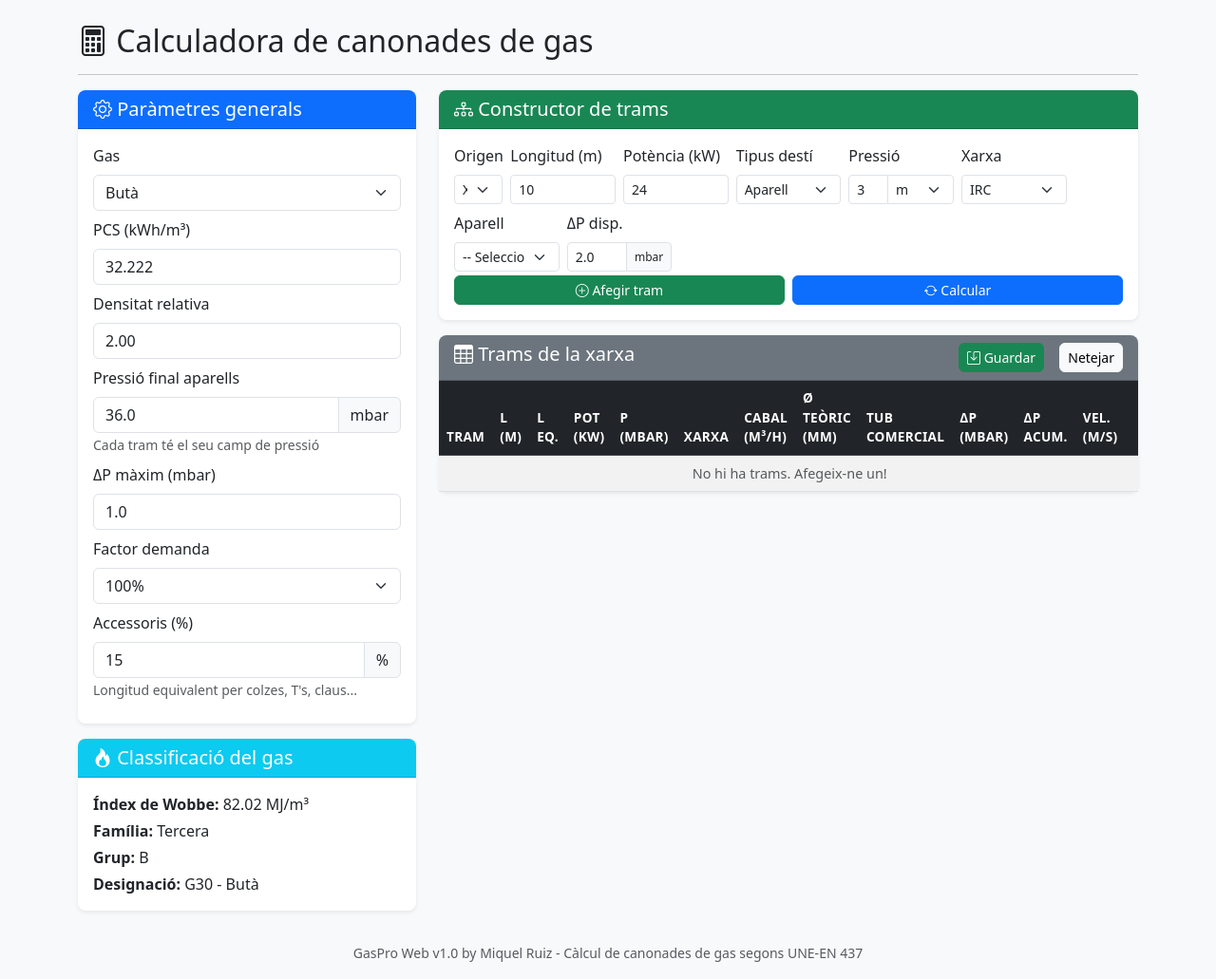
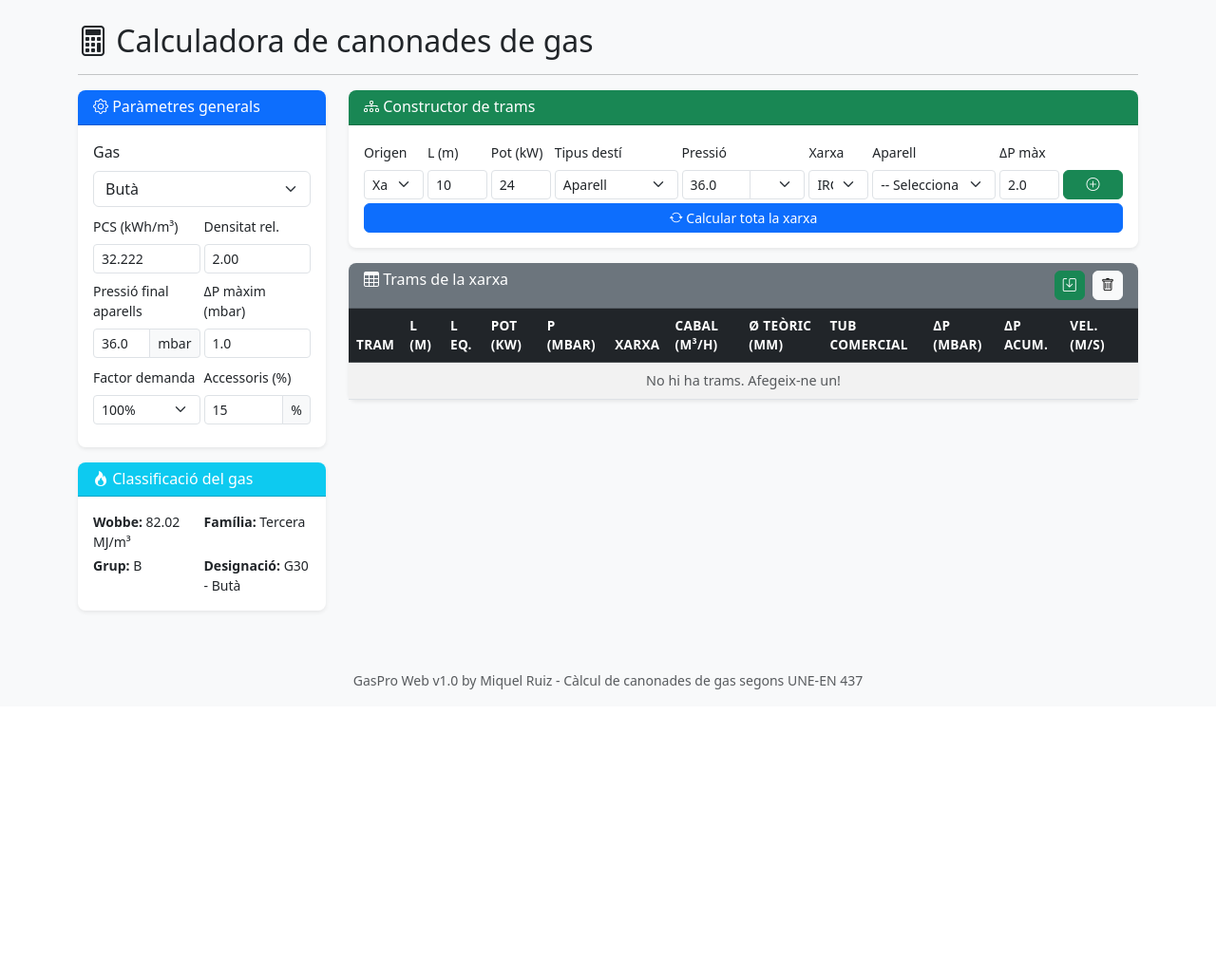
Before and after one commit to Miquel437/gaspro-web, a Flask app: page /calculadora in a window 1280 px wide. Shown: the part 56-1087 px from the top of the page at 95% size. After the commit the page ends 782 px from the top, so only its background shows below. Run offline with Flask 3, Linux system fonts and the light colour scheme; data comes from the database, SQL or seed files in the repository; some libraries are stand-ins or nearby versions.

Commit message:
Layout reorganitzat: més compacte i endreçat

```diff
--- a/templates/calculadora.html
+++ b/templates/calculadora.html
@@ -12,10 +12,10 @@
 
 <div class="row">
     <!-- Paràmetres generals -->
-    <div class="col-md-4">
+    <div class="col-md-3">
         <div class="card shadow-sm mb-3">
-            <div class="card-header bg-primary text-white">
-                <h5 class="mb-0"><i class="bi bi-gear"></i> Paràmetres generals</h5>
+            <div class="card-header bg-primary text-white py-2">
+                <h6 class="mb-0"><i class="bi bi-gear"></i> Paràmetres generals</h6>
             </div>
             <div class="card-body">
                 <form id="form-params">
@@ -30,42 +30,46 @@
                             {% endfor %}
                         </select>
                     </div>
-                    <div class="mb-2">
-                        <label class="form-label">PCS (kWh/m³)</label>
-                        <input type="number" class="form-control" id="param-pcs" step="0.01" value="10.75">
+                    <div class="row g-1 mb-2">
+                        <div class="col-6">
+                            <label class="form-label small">PCS (kWh/m³)</label>
+                            <input type="number" class="form-control form-control-sm" id="param-pcs" step="0.01" value="10.75">
                         </div>
-                    <div class="mb-2">
-                        <label class="form-label">Densitat relativa</label>
-                        <input type="number" class="form-control" id="param-dens" step="0.01" value="0.60">
+                        <div class="col-6">
+                            <label class="form-label small">Densitat rel.</label>
+                            <input type="number" class="form-control form-control-sm" id="param-dens" step="0.01" value="0.60">
                         </div>
-                    <div class="mb-2">
-                        <label class="form-label">Pressió final aparells</label>
-                        <div class="input-group">
+                    </div>
+                    <div class="row g-1 mb-2">
+                        <div class="col-6">
+                            <label class="form-label small">Pressió final aparells</label>
+                            <div class="input-group input-group-sm">
                                 <input type="number" class="form-control" id="param-pressio" step="0.1" value="20" readonly>
                                 <span class="input-group-text" id="param-pressio-unit">mbar</span>
                             </div>
-                        <small class="text-muted">Cada tram té el seu camp de pressió</small>
                         </div>
-                    <div class="mb-2">
-                        <label class="form-label">ΔP màxim (mbar)</label>
-                        <input type="number" class="form-control" id="param-dp" step="0.1" value="1.0">
+                        <div class="col-6">
+                            <label class="form-label small">ΔP màxim (mbar)</label>
+                            <input type="number" class="form-control form-control-sm" id="param-dp" step="0.1" value="1.0">
                         </div>
-                    <div class="mb-2">
-                        <label class="form-label">Factor demanda</label>
-                        <select class="form-select" id="param-factor">
+                    </div>
+                    <div class="row g-1 mb-2">
+                        <div class="col-6">
+                            <label class="form-label small">Factor demanda</label>
+                            <select class="form-select form-select-sm" id="param-factor">
                                 <option value="1.0">100%</option>
                                 <option value="0.75">75%</option>
                                 <option value="0.5">50%</option>
                                 <option value="0.25">25%</option>
                             </select>
                         </div>
-                    <div class="mb-2">
-                        <label class="form-label">Accessoris (%)</label>
-                        <div class="input-group">
+                        <div class="col-6">
+                            <label class="form-label small">Accessoris (%)</label>
+                            <div class="input-group input-group-sm">
                                 <input type="number" class="form-control" id="param-accessoris" value="15" min="0" max="50" step="5">
                                 <span class="input-group-text">%</span>
                             </div>
-                        <small class="text-muted">Longitud equivalent per colzes, T's, claus...</small>
+                        </div>
                     </div>
                 </form>
             </div>
@@ -73,44 +77,46 @@
 
         <!-- Classificador de gas -->
         <div class="card shadow-sm mb-3">
-            <div class="card-header bg-info text-white">
-                <h5 class="mb-0"><i class="bi bi-fire"></i> Classificació del gas</h5>
+            <div class="card-header bg-info text-white py-2">
+                <h6 class="mb-0"><i class="bi bi-fire"></i> Classificació del gas</h6>
             </div>
             <div class="card-body">
-                <div id="wobbe-info">
-                    <p class="mb-1"><strong>Índex de Wobbe:</strong> <span id="wobbe-valor">--</span></p>
-                    <p class="mb-1"><strong>Família:</strong> <span id="wobbe-familia">--</span></p>
-                    <p class="mb-1"><strong>Grup:</strong> <span id="wobbe-grup">--</span></p>
-                    <p class="mb-0"><strong>Designació:</strong> <span id="wobbe-designacio">--</span></p>
+                <div id="wobbe-info" class="small">
+                    <div class="row g-1">
+                        <div class="col-6"><strong>Wobbe:</strong> <span id="wobbe-valor">--</span></div>
+                        <div class="col-6"><strong>Família:</strong> <span id="wobbe-familia">--</span></div>
+                        <div class="col-6"><strong>Grup:</strong> <span id="wobbe-grup">--</span></div>
+                        <div class="col-6"><strong>Designació:</strong> <span id="wobbe-designacio">--</span></div>
+                    </div>
                 </div>
             </div>
         </div>
     </div>
 
     <!-- Constructor de trams -->
-    <div class="col-md-8">
+    <div class="col-md-9">
         <div class="card shadow-sm mb-3">
-            <div class="card-header bg-success text-white">
-                <h5 class="mb-0"><i class="bi bi-diagram-3"></i> Constructor de trams</h5>
+            <div class="card-header bg-success text-white py-2">
+                <h6 class="mb-0"><i class="bi bi-diagram-3"></i> Constructor de trams</h6>
             </div>
             <div class="card-body">
-                <form id="form-tram" class="row g-2">
+                <form id="form-tram" class="row g-1">
                     <div class="col-md-1">
-                        <label class="form-label">Origen</label>
+                        <label class="form-label small">Origen</label>
                         <select class="form-select form-select-sm" id="tram-origen">
                             <option value="Xarxa">Xarxa</option>
                         </select>
                     </div>
-                    <div class="col-md-2">
-                        <label class="form-label">Longitud (m)</label>
+                    <div class="col-md-1">
+                        <label class="form-label small">L (m)</label>
                         <input type="number" class="form-control form-control-sm" id="tram-long" value="10" step="0.1" min="0.1">
                     </div>
-                    <div class="col-md-2">
-                        <label class="form-label">Potència (kW)</label>
+                    <div class="col-md-1">
+                        <label class="form-label small">Pot (kW)</label>
                         <input type="number" class="form-control form-control-sm" id="tram-pot" value="24" step="0.1">
                     </div>
                     <div class="col-md-2">
-                        <label class="form-label">Tipus destí</label>
+                        <label class="form-label small">Tipus destí</label>
                         <select class="form-select form-select-sm" id="tram-tipus">
                             <option value="aparell">Aparell</option>
                             <option value="clau">Clau</option>
@@ -120,42 +126,41 @@
                         </select>
                     </div>
                     <div class="col-md-2">
-                        <label class="form-label">Pressió</label>
+                        <label class="form-label small">Pressió</label>
                         <div class="input-group input-group-sm">
                             <input type="number" class="form-control" id="tram-pressio" step="0.1" value="20">
-                            <select class="form-select form-select-sm" id="tram-pressio-unit" style="max-width:70px" onchange="canviUnitatPressio()">
+                            <select class="form-select form-select-sm" id="tram-pressio-unit" style="max-width:55px" onchange="canviUnitatPressio()">
                                 <option value="mbar">mb</option>
                                 <option value="bar">bar</option>
-                                <option value="mmca">mmca</option>
+                                <option value="mmca">mc</option>
                             </select>
                         </div>
                     </div>
-                    <div class="col-md-2">
-                        <label class="form-label">Xarxa</label>
+                    <div class="col-md-1">
+                        <label class="form-label small">Xarxa</label>
                         <select class="form-select form-select-sm" id="tram-xarxa" onchange="canviTipusXarxa()">
                             <option value="IRC" data-pressio="50" data-pmin="20">IRC</option>
                             <option value="IRI" data-pressio="20" data-pmin="18">IRI</option>
                         </select>
                     </div>
                     <div class="col-md-2">
-                        <label class="form-label">Aparell</label>
+                        <label class="form-label small">Aparell</label>
                         <select class="form-select form-select-sm" id="tram-aparell">
                             <!-- Es carrega via JS -->
                         </select>
                     </div>
-                    <div class="col-md-2">
-                        <label class="form-label">ΔP disp.</label>
-                        <div class="input-group input-group-sm">
-                            <input type="number" class="form-control" id="tram-dp-max" step="0.1" value="2.0">
-                            <span class="input-group-text" style="font-size:0.75rem">mbar</span>
+                    <div class="col-md-1">
+                        <label class="form-label small">ΔP màx</label>
+                        <input type="number" class="form-control form-control-sm" id="tram-dp-max" step="0.1" value="2.0">
                     </div>
+                    <div class="col-md-1 d-flex align-items-end">
+                        <button type="button" class="btn btn-success btn-sm w-100 py-1" onclick="afegirTram()" title="Afegir tram">
+                            <i class="bi bi-plus-circle"></i>
+                        </button>
                     </div>
-                    <div class="col-md-12 d-flex align-items-end mt-1">
-                        <button type="button" class="btn btn-success btn-sm me-2 w-50" onclick="afegirTram()">
-                            <i class="bi bi-plus-circle"></i> Afegir tram
-                        </button>
-                        <button type="button" class="btn btn-primary btn-sm w-50" onclick="recalcularTot()">
-                            <i class="bi bi-arrow-repeat"></i> Calcular
+                    <div class="col-md-12 mt-1">
+                        <button type="button" class="btn btn-primary btn-sm w-100" onclick="recalcularTot()">
+                            <i class="bi bi-arrow-repeat"></i> Calcular tota la xarxa
                         </button>
                     </div>
                 </form>
@@ -164,12 +169,12 @@
 
         <!-- Taula de trams -->
         <div class="card shadow-sm">
-            <div class="card-header bg-secondary text-white d-flex justify-content-between">
-                <h5 class="mb-0"><i class="bi bi-table"></i> Trams de la xarxa</h5>
+            <div class="card-header bg-secondary text-white d-flex justify-content-between py-2">
+                <h6 class="mb-0"><i class="bi bi-table"></i> Trams de la xarxa</h6>
                 <div>
-                    <button class="btn btn-sm btn-success me-1" onclick="guardarProjecte()"><i class="bi bi-save"></i> Guardar</button>
                     <span id="dp-info" class="text-light small me-2"></span>
-                    <button class="btn btn-sm btn-light" onclick="netejarXarxa()">Netejar</button>
+                    <button class="btn btn-sm btn-success me-1" onclick="guardarProjecte()"><i class="bi bi-save"></i></button>
+                    <button class="btn btn-sm btn-light" onclick="netejarXarxa()"><i class="bi bi-trash"></i></button>
                 </div>
             </div>
             <div class="card-body p-0">
```
Lines whose indentation alone changed are shown as unchanged.
